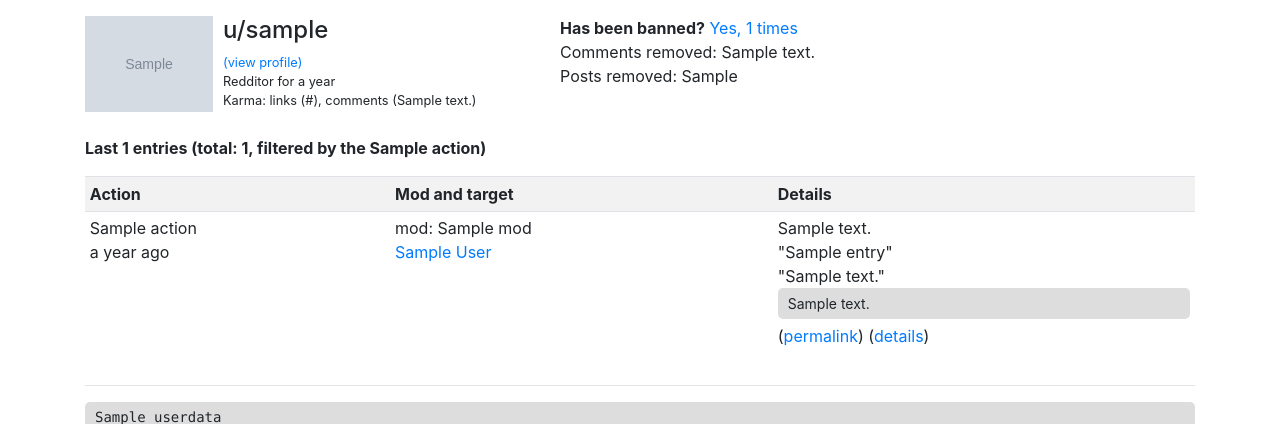
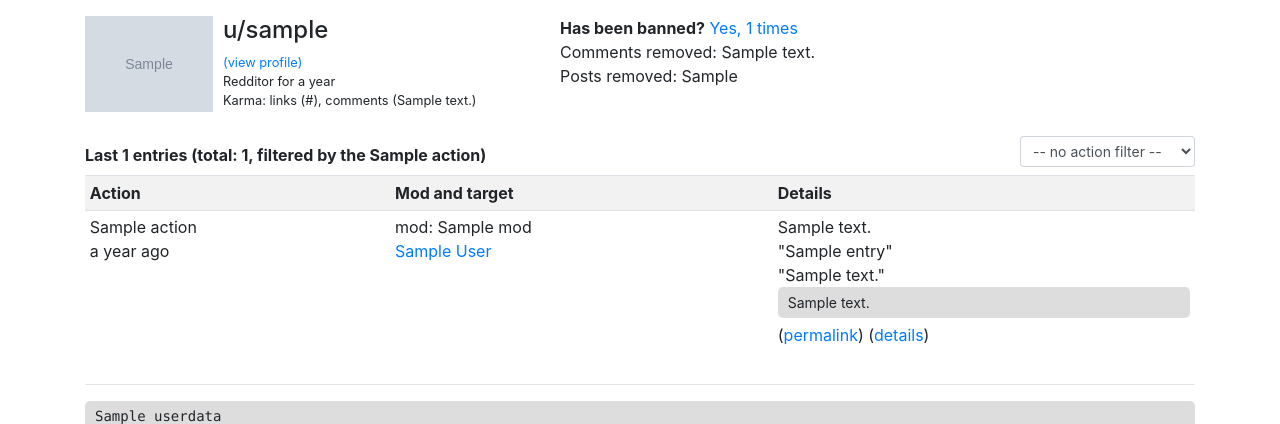
Before and after one commit to rchile/mod-toolbox, a Django app: template toolbox/templates/user.html in a window 1280 px wide. Shown: the part 56-480 px from the top of the page. Run offline with Django 3.2, Linux system fonts and the light colour scheme; the template is opened without the code that fills it: most values are stand-ins (such as "Sample title", 1, 10 or a date in 2020); grey boxes marked "Sample" are stand-in pictures; some libraries are stand-ins or nearby versions.

Commit message:
anti-evil mod filter; action filter user details

```diff
--- a/system/api.py
+++ b/system/api.py
@@ -47,8 +47,8 @@ def rawapi(url, append_json=True, auth=False, oauth=False):
         data = data.json()
     except JSONDecodeError:
         logger.error('Invalid JSON retrieved')
-        logger.error(data)
-        raise RuntimeError('Invalid JSON retrieved')
+        logger.error(data.text)
+        raise RuntimeError('Invalid JSON retrieved') from None
 
     return data
 
--- a/toolbox/templates/user.html
+++ b/toolbox/templates/user.html
@@ -34,15 +34,39 @@
     </form>
     {% endif %}
 
-    {% if entries %}
-        <p class="font-weight-bold">
-            Last {{ entries_list_count }} entries
-            (total: {{ entries_count }}{% if action_filter %}, filtered by the {{ action_filter }} action{% endif %})
-        </p>
-        {% include 'base/entries_list.html' %}
-    {% endif %}
+        <div class="d-flex mb-2 justify-content-between align-items-end">
+            <div class="font-weight-bold">
+            {% if entries %}
+                Last {{ entries_list_count }} entries
+                (total: {{ entries_count }}{% if action_filter %}, filtered by the {{ action_filter }} action{% endif %})
+            {% else %}
+                No entries found
+            {% endif %}
+            </div>
+            <div>
+                <select name="action" class="form-control form-control-sm mr-sm-2" id="form-filter-action">
+                    <option value="">-- no action filter --</option>
+                    {% for entry_value, entry_name in mod_actions.items %}
+                        <option value="{{ entry_value }}"{% if action_filter == entry_value %} selected{% endif %}>{{ entry_value }}</option>
+                    {% endfor %}
+                </select>
+            </div>
+        </div>
+        {% if entries %}
+            {% include 'base/entries_list.html' %}
+        {% endif %}
     {% if userdata %}
         <hr>
         <pre class="raw-content">{{ userdata }}</pre>
     {% endif %}
+    <script>
+    const initialFilter = '{{ action_filter }}';
+    const selectFilter = document.querySelector('select[name="action"]');
+    selectFilter.addEventListener('change', () => {
+        let value = selectFilter.value;
+        if (value !== initialFilter) {
+            location.href = '?action=' + value;
+        }
+    });
+    </script>
 {% endblock %}
--- a/toolbox/views.py
+++ b/toolbox/views.py
@@ -19,7 +19,7 @@ from system.common import require_auth, sort_numeric_dict, pat_reddit_id
 from system.constants import IMPORTANT_ACTIONS, MOD_ACTIONS
 from system.database import Database
 
-pat_reddit_user = re.compile(r'^[a-zA-Z0-9_\-]{5,30}$')
+pat_reddit_user = re.compile(r'^[a-zA-Z0-9_\-]{5,30}|Anti-Evil Operations$')
 pat_reddit_modaction = re.compile(r'^[a-z]{5,30}$')
 
 
@@ -182,7 +182,7 @@ def user_details(request, username):
 
     action_filter = request.GET.get('action', '')
     if action_filter and action_filter not in MOD_ACTIONS:
-        return HttpResponseBadRequest('Invalid mod action filter')
+        action_filter = None
 
     userdata = rawapi(f'user/{username}/about')['data']
 
@@ -230,6 +230,7 @@ def user_details(request, username):
         'entries': entries_display,
         'entries_count': list_count,
         'entries_list_count': len(entries_display),
+        'mod_actions': constants.MOD_ACTIONS,
         'action_filter': action_filter,
         'list_sum': list_sum,
         'ban_count': list_sum.get('banuser', 0),
```
